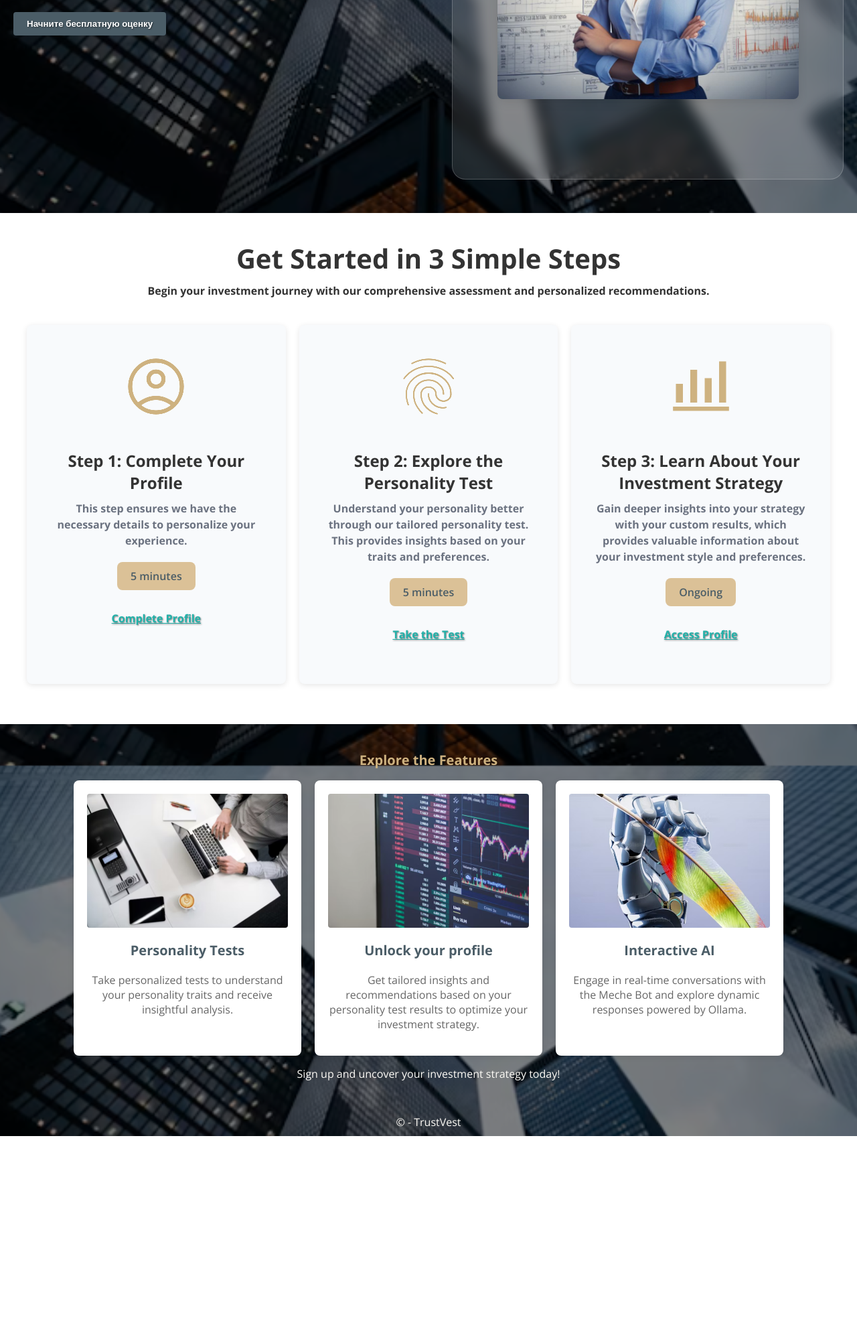
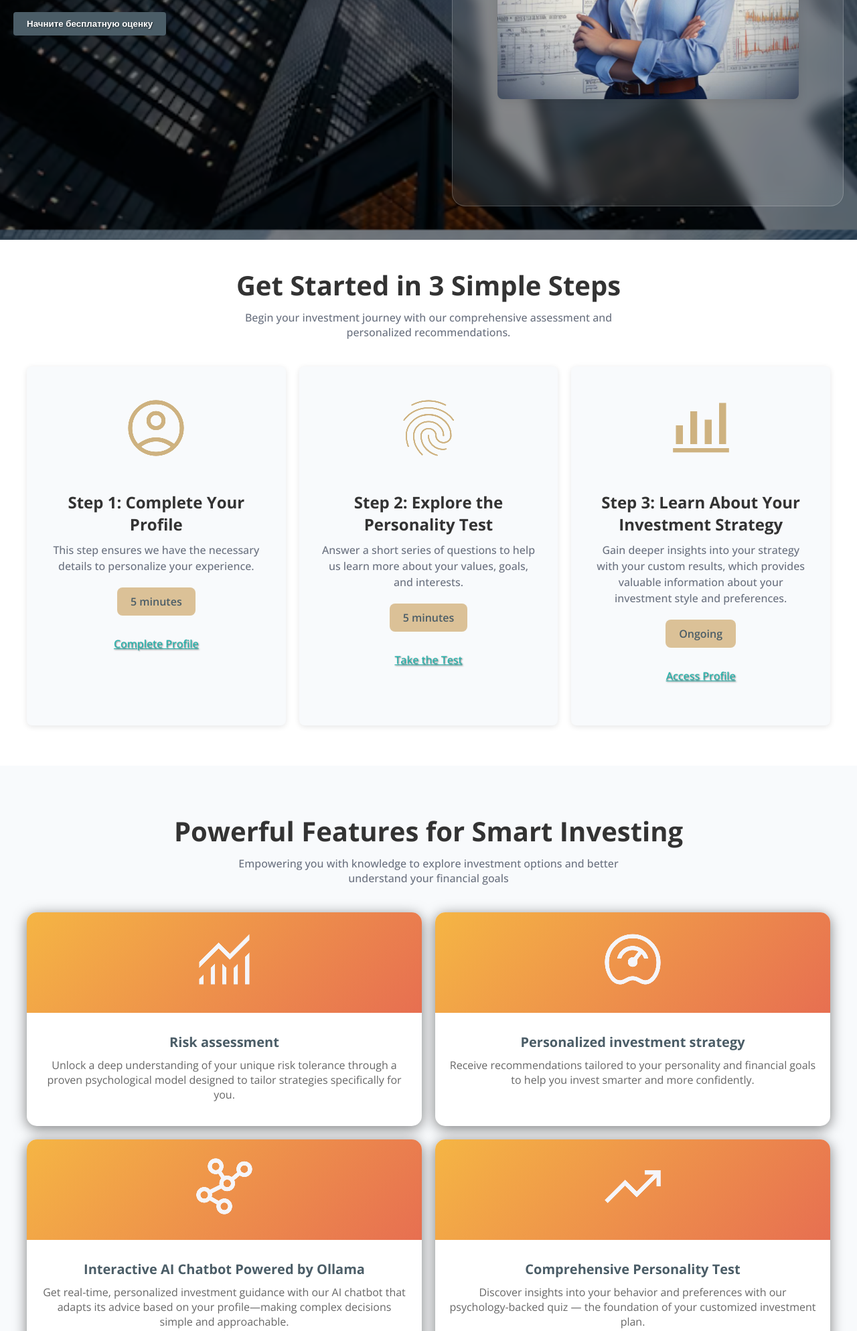
Before and after one commit to OsvaldoTA1/AFRL-Project-UI-Redesign, a Flask app: page / in a window 1280 px wide. Shown: the part 457-2444 px from the top of the page at 67% size. Before the commit the page ends 2153 px from the top, so only its background shows below. Run offline with Flask 3, Linux system fonts and the light colour scheme; the visitor is signed in with stand-in values (Sample User, id 1); some libraries are stand-ins or nearby versions.

Commit message:
Finished new UI changes to home page

```diff
--- a/app/static/css/styles.css
+++ b/app/static/css/styles.css
@@ -1079,12 +1079,12 @@ hr {
     display: grid;
     grid-template-columns: 1fr 1fr;
     gap: var(--spacing-large);
-    height: 80vh;
+    height: 85vh;
 }
 
 .hero-text, .hero-text-authenticated {
     margin: var(--spacing-medium);
-    animation: slideInLeft 0.5s ease-out forwards;
+    animation: slideInLeft 0.8s ease-out forwards;
 }
 
 .hero-text h1, .hero-text-authenticated h1 {
@@ -1114,7 +1114,7 @@ hr {
     backdrop-filter: blur(10px);
     border: 1px solid rgba(255, 255, 255, 0.2);
     margin: var(--spacing-medium);
-    animation: slideInRight 0.5s ease-out forwards;
+    animation: slideInRight 0.8s ease-out forwards;
 }
 
 .hero-visual img {
@@ -1130,17 +1130,21 @@ hr {
     text-align: center;
     margin: var(--spacing-xlarge) 0;
     margin-top: var(--spacing-large);
+    margin-bottom: 0;
     padding: var(--spacing-medium);
     padding-top: var(--spacing-xlarge);
     font-weight: bolder;
 }
-.profile-setup p {
-    color: var(--color-text);
+.profile-setup p, .features-paragraph {
+    color: #6b7280;
     margin-bottom: var(--spacing-xlarge);
     margin-top: 10px;
+    max-width: 600px;
+    justify-self: center;
+    font-weight: 500;
 }
 
-.profile-setup h1{
+.profile-setup h1, .features-header {
     font-size: 250%;
     color: var(--color-text);
     margin-top: 0;
@@ -1210,15 +1214,8 @@ hr {
     margin-bottom: 20px;
 }
 
-.home-hero h1{
-    color:var(--color-text-light);
-    font-size: 200%;
-    margin-top: var(--spacing-medium);
-    margin-bottom: 0;
-}
-
-.home-hero p {
-    color: var(--color-text-light);
+.features-header{
+    padding-top: var(--spacing-large);
 }
 
 .hero-button {
@@ -1243,13 +1240,11 @@ hr {
 
 /* Feature Highlights Section */
 .features-highlight {
+    background-color: #f8fafc;
     text-align: center;
     margin: var(--spacing-xlarge) 0;
     margin-top: 0;
-    opacity: 0;
-    transform: translateY(50px);
-    animation: slideInBottom 0.5s ease-out forwards;
-    animation-delay: 0.1s;
+    padding: var(--spacing-xlarge)
 }
 
 .features-highlight h2.centered,
@@ -1263,34 +1258,67 @@ hr {
 }
 
 .features-grid {
-    display: flex;
-    justify-content: center;
+    display: grid;
+    grid-template-columns: repeat(2, 1fr);
     gap: var(--spacing-medium);
-    flex-wrap: wrap;
+    animation: fadeIn 2s ease-out forwards;
 }
 
 .feature {
     background-color: var(--color-background-light);
-    padding: var(--spacing-medium);
-    border-radius: var(--border-radius-medium);
-    width: 300px;
-    box-shadow: 0 2px 8px var(--color-shadow);
-    display: flex;
-    flex-direction: column;
-    align-items: center;
+    border-radius: var(--border-radius-large);
+    box-shadow: 0 4px 20px rgba(0, 0, 0, 0.5);
+    transition: all 0.3s ease;
 }
 
 .feature:hover {
-    background-color: var(--color-background-light-alt);
+    transform: translateY(-5px);
+    box-shadow: 0 10px 40px rgba(0, 0, 0, 0.1);
+}
+
+.feature-image {
+    display: flex;
+    justify-content: center;
+    padding: var(--spacing-medium);
+    background: linear-gradient(135deg, #f5b544 0%, #e76f51 100%);;
+    border-radius: var(--border-radius-large);  /* Applies small border radius to images */
+    border-bottom-left-radius: 0;
+    border-bottom-right-radius: 0;
+}
+
+.feature-logged-out .feature-image {
+    display: flex;
+    justify-content: center;
+    padding: 0px;
+    background: linear-gradient(135deg, #f5b544 0%, #e76f51 100%);
+    border-radius: var(--border-radius-large);  /* Applies small border radius to images */
+    border-bottom-left-radius: 0;
+    border-bottom-right-radius: 0;
 }
 
 .feature img {
+    width: 100px;
+    height: 100px;  /* Fixed height for uniformity */
+    object-fit: cover;  /* Ensures the image covers the set area */
+    margin-bottom: var(--spacing-small);
+    display: block;
+}
+
+.feature-logged-out img {
     width: 100%;
-    height: auto;
-    max-height: 200px;  /* Set a max height to keep a consistent look */
+    height: 300px;  /* Fixed height for uniformity */
+    max-height: 300px;
     object-fit: cover;  /* Ensures the image covers the set area */
-    border-radius: var(--border-radius-small);  /* Applies small border radius to images */
     margin-bottom: var(--spacing-small);
+    border-radius: var(--border-radius-large);  /* Applies small border radius to images */
+    border-bottom-left-radius: 0;
+    border-bottom-right-radius: 0;
+    display: block;
+}
+
+.feature-text {
+    padding: var(--spacing-medium);
+    text-align: center;
 }
 
 .feature h3 {
--- a/app/templates/home.html
+++ b/app/templates/home.html
@@ -41,7 +41,7 @@
             <img src="{{ url_for('static', filename='img/fingerprint_icon.png') }}" alt="Finger Print Icon" class="setup-icon">
             <div>
                 <h3>{% if g.language == 'ru' %}Шаг 2: Пройдите тест личности{% else %}Step 2: Explore the Personality Test{% endif %}</h3>
-                <p>{% if g.language == 'ru' %}Поймите свою личность лучше c помощью нашего персонализированного теста. Вы получите анализ на основе ваших черт и предпочтений.{% else %}Understand your personality better through our tailored personality test. This provides insights based on your traits and preferences.{% endif %}</p>
+                <p>{% if g.language == 'ru' %}Ответьте на несколько вопросов, чтобы помочь нам узнать больше o ваших ценностях, целях и интересах.{% else %}Answer a short series of questions to help us learn more about your values, goals, and interests.{% endif %}</p>
                 <div class="step-time">5 minutes</div>
                 <p><a class="pastel-text-links" href="{{ url_for('pre_test') }}">{% if g.language == 'ru' %}Пройти тест{% else %}Take the Test{% endif %}</a></p>
             </div>
@@ -67,25 +67,47 @@
     </div>
 </div>
 <section class="features-highlight">
-    <h2 class="centered">{% if g.language == 'ru' %}Исследуйте функции{% else %}Explore the Features{% endif %}</h2>
+    <h1 class="features-header">{% if g.language == 'ru' %}Мощные функции для разумного инвестирования{% else %}Powerful Features for Smart Investing{% endif %}</h1>
+    <p class="features-paragraph">{% if g.language == 'ru' %}Предоставляем вам знания для изучения вариантов инвестирования и лучшего понимания ваших финансовых целей{% else %}Empowering you with knowledge to explore investment options and better understand your financial goals {% endif %}</p>
     <div class="features-grid">
         <div class="feature">
-            <img src="{{ url_for('static', filename='img/personality_test_feature.png') }}" alt="Personality Test Feature">
-            <h3 class="centered">{% if g.language == 'ru' %}Тесты на личность{% else %}Personality Tests{% endif %}</h3>
-            <p>{% if g.language == 'ru' %}Пройдите персонализированные тесты, чтобы понять свои черты личности и получить полезный анализ.{% else %}Take personalized tests to understand your personality traits and receive insightful analysis.{% endif %}</p>
+            <div class="feature-image">
+                <img src="{{ url_for('static', filename='img/monitor_icon.png') }}" alt="Personality Test Feature">
+            </div>
+            <div class="feature-text">
+                <h3 class="centered">{% if g.language == 'ru' %}Оценка риска{% else %}Risk assessment{% endif %}</h3>
+                <p>{% if g.language == 'ru' %}Откройте для себя глубокое понимание вашей уникальной толерантности к риску c помощью проверенной психологической модели, разработанной для разработки стратегий, разработанных специально для вас.{% else %}Unlock a deep understanding of your unique risk tolerance through a proven psychological model designed to tailor strategies specifically for you.{% endif %}</p>
+            </div>
         </div>
         <div class="feature">
-            <img src="{{ url_for('static', filename='img/investment_profile_feature.png') }}" alt="Investment Profile Feature">
-            <h3 class="centered">{% if g.language == 'ru' %}разблокировать свой профиль{% else %}Unlock your profile{% endif %}</h3>
-            <p>{% if g.language == 'ru' %}Получите персонализированные рекомендации на основе результатов вашего теста, чтобы оптимизировать вашу инвестиционную стратегию.{% else %}Get tailored insights and recommendations based on your personality test results to optimize your investment strategy.{% endif %}</p>
+            <div class="feature-image">
+                <img src="{{ url_for('static', filename='img/gauge_icon.png') }}" alt="Investment Profile Feature">
+            </div>
+            <div class="feature-text">
+                <h3 class="centered">{% if g.language == 'ru' %}Персонализированная инвестиционная стратегия{% else %}Personalized investment strategy{% endif %}</h3>
+                <p>{% if g.language == 'ru' %}Получите персонализированные рекомендации на основе результатов вашего теста, чтобы оптимизировать вашу инвестиционную стратегию.{% else %}Receive recommendations tailored to your personality and financial goals to help you invest smarter and more confidently.{% endif %}</p>
+            </div>
         </div>
         <div class="feature">
-            <img src="{{ url_for('static', filename='img/chat_feature.png') }}" alt="Chat Feature">
-            <h3 class="centered">{% if g.language == 'ru' %}Интерактивный ИИ{% else %}Interactive AI{% endif %}</h3>
-            <p>{% if g.language == 'ru' %}Общайтесь в реальном времени c Meche Bot и получайте динамичные ответы на основе Ollama.{% else %}Engage in real-time conversations with the Meche Bot and explore dynamic responses powered by Ollama.{% endif %}</p>
+            <div class="feature-image">
+                <img src="{{ url_for('static', filename='img/nodes_icon.png') }}" alt="Chat Feature">
+            </div>
+            <div class="feature-text">
+                <h3 class="centered">{% if g.language == 'ru' %}Интерактивный чат-бот на базе искусственного интеллекта от Ollama{% else %}Interactive AI Chatbot Powered by Ollama{% endif %}</h3>
+                <p>{% if g.language == 'ru' %}Получайте персонализированные рекомендации по инвестициям в режиме реального времени c помощью нашего чат-бота с искусственным интеллектом, который адаптирует свои рекомендации на основе вашего профиля, делая сложные решения простыми и доступными.{% else %}Get real-time, personalized investment guidance with our AI chatbot that adapts its advice based on your profile—making complex decisions simple and approachable.{% endif %}</p>
+            </div>
+        </div>
+        <div class="feature">
+            <div class="feature-image">
+                <img src="{{ url_for('static', filename='img/trending_icon.png') }}" alt="Chat Feature">
+            </div>
+            <div class="feature-text">
+                <h3 class="centered">{% if g.language == 'ru' %}Комплексный тест личности{% else %}Comprehensive Personality Test{% endif %}</h3>
+                <p>{% if g.language == 'ru' %}Узнайте больше о своем поведении и предпочтениях с помощью нашего психологического теста, который станет основой вашего индивидуального инвестиционного плана.{% else %}Discover insights into your behavior and preferences with our psychology-backed quiz — the foundation of your customized investment plan.{% endif %}</p>
+            </div>
         </div>
     </div>
-    <p class="centered">{% if g.language == 'ru' %}Зарегистрируйтесь и узнайте свою инвестиционную стратегию уже сегодня!{% else %}Sign up and uncover your investment strategy today!{% endif %}</p>
+    <p class="centered">{% if g.language == 'ru' %}Раскройте свою инвестиционную стратегию сегодня!{% else %}Uncover your investment strategy today!{% endif %}</p>
 </section>
 {% else %}
 <div class="home-hero-section">
@@ -102,29 +124,47 @@
         </div>
     </div>
 </div>
-<div class="home-hero">
-    <h1>{% if g.language == 'ru' %}Добро пожаловать в TrustVest{% else %}Welcome to TrustVest{% endif %}</h1>
-    <p class="home-paragraph"><a class="pastel-text-links" href="{{ url_for('login') }}">{% if g.language == 'ru' %}Войдите{% else %}Log in{% endif %}</a> {% if g.language == 'ru' %}чтобы начать. Вы здесь впервые? Регистрация займет менее 5 минут. <a class="pastel-text-links" href="{{ url_for('register') }}">Зарегистрироваться</a>!{% else %}to get started. New here? It takes less than 5 minutes to <a class="pastel-text-links" href="{{ url_for('register') }}">Sign up</a>!{% endif %}</p>
-</div>
 
 <!-- Feature Highlights Section -->
 <section class="features-highlight">
-    <h2 class="centered">{% if g.language == 'ru' %}Исследуйте функции{% else %}Explore the Features{% endif %}</h2>
+     <h1 class="features-header">{% if g.language == 'ru' %}Мощные функции для разумного инвестирования{% else %}Powerful Features for Smart Investing{% endif %}</h1>
+    <p class="features-paragraph">{% if g.language == 'ru' %}Предоставляем вам знания для изучения вариантов инвестирования и лучшего понимания ваших финансовых целей{% else %}Empowering you with knowledge to explore investment options and better understand your financial goals {% endif %}</p>
     <div class="features-grid">
-        <div class="feature">
-            <img src="{{ url_for('static', filename='img/personality_test_feature.png') }}" alt="Personality Test Feature">
-            <h3 class="centered">{% if g.language == 'ru' %}Тесты на личность{% else %}Personality Tests{% endif %}</h3>
-            <p>{% if g.language == 'ru' %}Пройдите персонализированные тесты, чтобы понять свои черты личности и получить полезный анализ.{% else %}Take personalized tests to understand your personality traits and receive insightful analysis.{% endif %}</p>
+        <div class="feature feature-logged-out">
+            <div class="feature-image">
+                <img src="{{ url_for('static', filename='img/risk_assessment_feature.png') }}" alt="Personality Test Feature">
+            </div>
+            <div class="feature-text">
+                <h3 class="centered">{% if g.language == 'ru' %}Оценка риска{% else %}Risk assessment{% endif %}</h3>
+                <p>{% if g.language == 'ru' %}Откройте для себя глубокое понимание вашей уникальной толерантности к риску c помощью проверенной психологической модели, разработанной для разработки стратегий, разработанных специально для вас.{% else %}Unlock a deep understanding of your unique risk tolerance through a proven psychological model designed to tailor strategies specifically for you.{% endif %}</p>
+            </div>
         </div>
-        <div class="feature">
-            <img src="{{ url_for('static', filename='img/investment_profile_feature.png') }}" alt="Investment Profile Feature">
-            <h3 class="centered">{% if g.language == 'ru' %}разблокировать свой профиль{% else %}Unlock your profile{% endif %}</h3>
-            <p>{% if g.language == 'ru' %}Получите персонализированные рекомендации на основе результатов вашего теста, чтобы оптимизировать вашу инвестиционную стратегию.{% else %}Get tailored insights and recommendations based on your personality test results to optimize your investment strategy.{% endif %}</p>
+        <div class="feature feature-logged-out">
+            <div class="feature-image">
+                <img src="{{ url_for('static', filename='img/investment_profile_feature.png') }}" alt="Investment Profile Feature">
+            </div>
+            <div class="feature-text">
+                <h3 class="centered">{% if g.language == 'ru' %}Персонализированная инвестиционная стратегия{% else %}Personalized investment strategy{% endif %}</h3>
+                <p>{% if g.language == 'ru' %}Получите персонализированные рекомендации на основе результатов вашего теста, чтобы оптимизировать вашу инвестиционную стратегию.{% else %}Receive recommendations tailored to your personality and financial goals to help you invest smarter and more confidently.{% endif %}</p>
+            </div>
         </div>
-        <div class="feature">
-            <img src="{{ url_for('static', filename='img/chat_feature.png') }}" alt="Chat Feature">
-            <h3 class="centered">{% if g.language == 'ru' %}Интерактивный ИИ{% else %}Interactive AI{% endif %}</h3>
-            <p>{% if g.language == 'ru' %}Общайтесь в реальном времени c Meche Bot и получайте динамичные ответы на основе Ollama.{% else %}Engage in real-time conversations with the Meche Bot and explore dynamic responses powered by Ollama.{% endif %}</p>
+        <div class="feature feature-logged-out">
+            <div class="feature-image">
+                <img src="{{ url_for('static', filename='img/chat_feature.png') }}" alt="Chat Feature">
+            </div>
+            <div class="feature-text">
+                <h3 class="centered">{% if g.language == 'ru' %}Интерактивный чат-бот на базе искусственного интеллекта от Ollama{% else %}Interactive AI Chatbot Powered by Ollama{% endif %}</h3>
+                <p>{% if g.language == 'ru' %}Получайте персонализированные рекомендации по инвестициям в режиме реального времени c помощью нашего чат-бота с искусственным интеллектом, который адаптирует свои рекомендации на основе вашего профиля, делая сложные решения простыми и доступными.{% else %}Get real-time, personalized investment guidance with our AI chatbot that adapts its advice based on your profile—making complex decisions simple and approachable.{% endif %}</p>
+            </div>
+        </div>
+        <div class="feature feature-logged-out">
+            <div class="feature-image">
+                <img src="{{ url_for('static', filename='img/personality_test_feature.png') }}" alt="Chat Feature">
+            </div>
+            <div class="feature-text">
+                <h3 class="centered">{% if g.language == 'ru' %}Комплексный тест личности{% else %}Comprehensive Personality Test{% endif %}</h3>
+                <p>{% if g.language == 'ru' %}Узнайте больше o своем поведении и предпочтениях c помощью нашего психологического теста, который станет основой вашего индивидуального инвестиционного плана.{% else %}Discover insights into your behavior and preferences with our psychology-backed quiz — the foundation of your customized investment plan.{% endif %}</p>
+            </div>
         </div>
     </div>
     <p class="centered">{% if g.language == 'ru' %}Зарегистрируйтесь и узнайте свою инвестиционную стратегию уже сегодня!{% else %}Sign up and uncover your investment strategy today!{% endif %}</p>
```
Also changed, not shown: app/static/img/gauge_icon.png (added), app/static/img/monitor_icon.png (added), app/static/img/nodes_icon.png (added), app/static/img/personality_test_feature.png, app/static/img/risk_assessment_feature.png (added), app/static/img/trending_icon.png (added).
